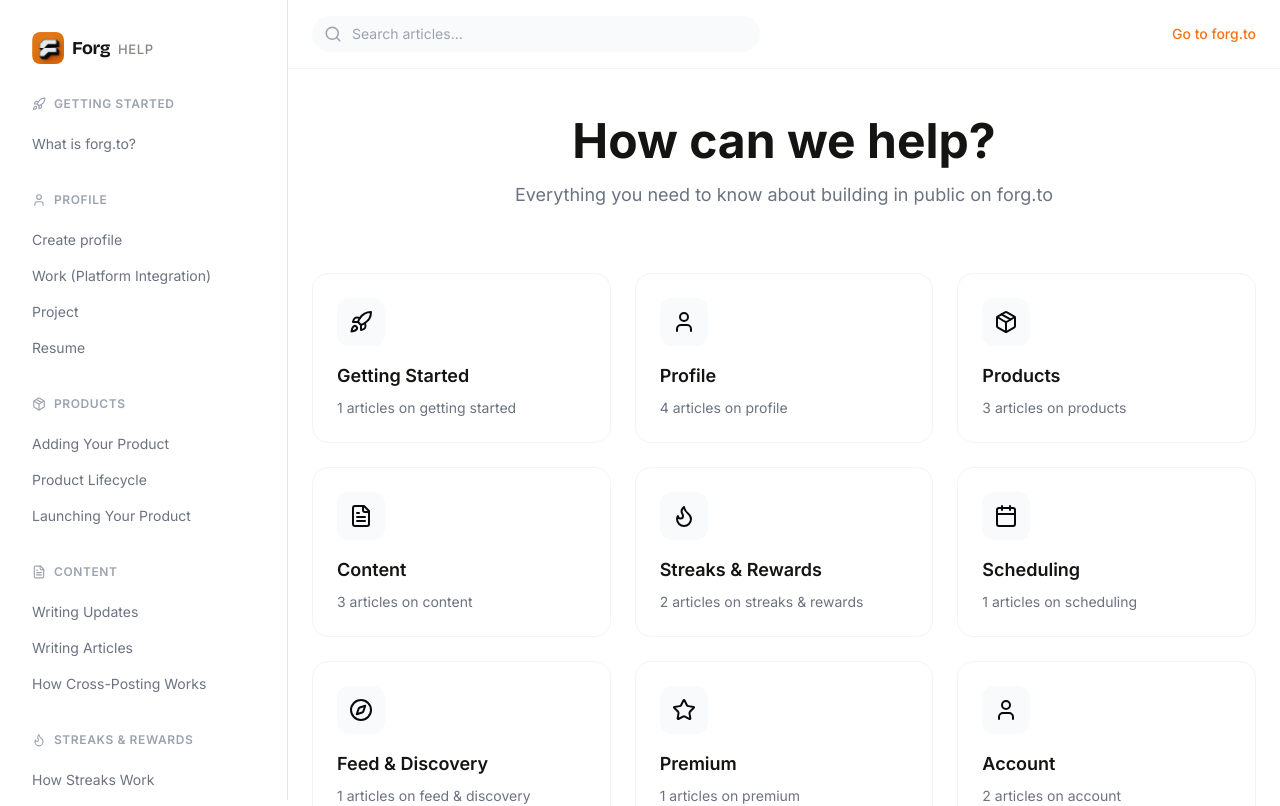
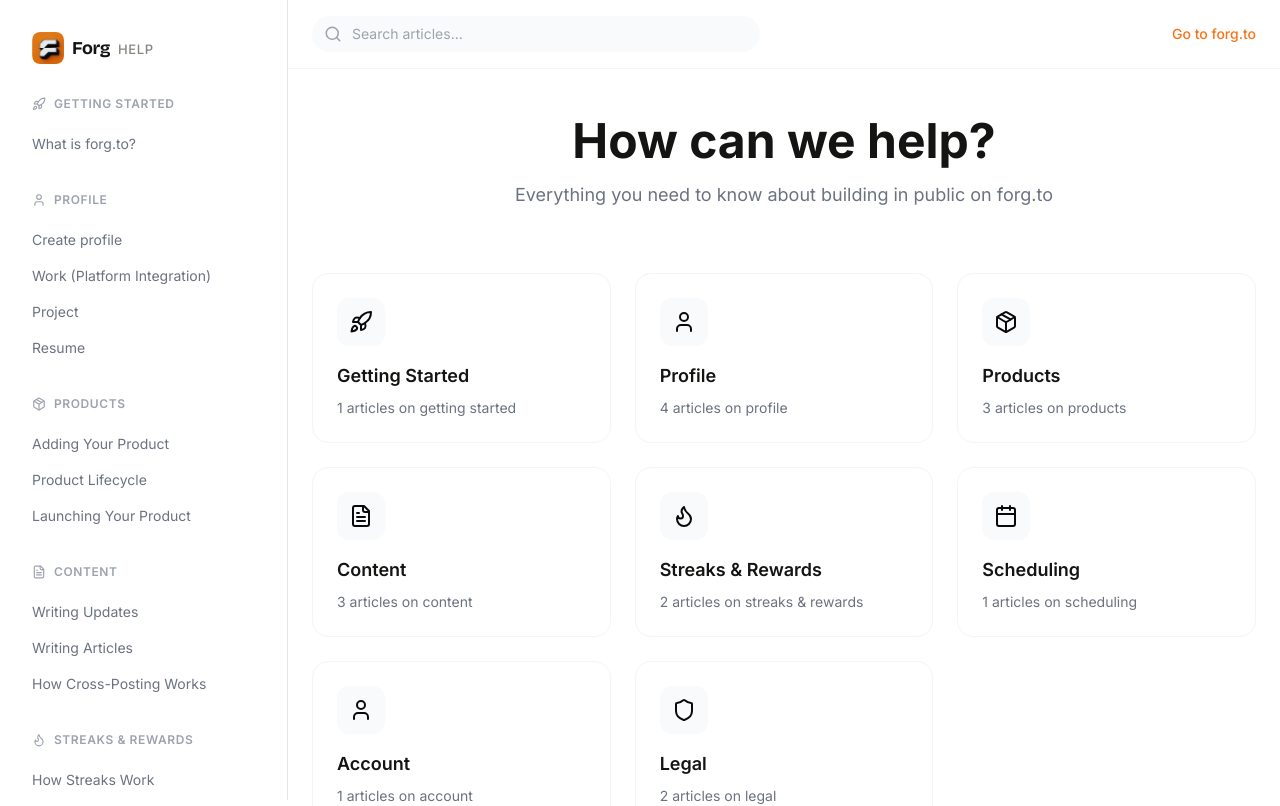
Before and after one commit to forg-to/help, a Next.js app: page / in a window 1280 px wide. Shown: the top 806 px of the page. Built offline with nearby package versions, Linux system fonts and the light colour scheme.

Commit message:
chore: remove deprecated pages, fix account deletion info, and update twitter links

```diff
--- a/data/content.ts
+++ b/data/content.ts
@@ -570,119 +570,10 @@ Scheduled posts look and behave like regular posts once published - including cr
     ]
   },
   {
-    title: "Feed & Discovery",
-    slug: "feed-and-discovery",
-    icon: "Compass",
-    articles: [
-      {
-        title: "How the Feed Works",
-        slug: "how-the-feed-works",
-        lastUpdated: "March 18, 2026",
-        content: `The forg feed shows you the most relevant and engaging content from the builder community. It's not chronological - it's ranked by a combination of engagement, quality, and recency.
-
-**Image: Main Explore feed with trending updates and product cards**
-
-Engagement ranking
-Posts are scored based on the engagement they receive. Each action has a different weight:
-
-| Signal | Weight |
-|--------|--------|
-| Comment | 4.0x |
-| Upvote | 2.0x |
-| Like | 1.0x |
-| View | 0.1x |
-
-**Image: Post showing engagement counts - likes, comments, upvotes, and view count**
-
-Quality bonuses
-Beyond raw engagement, quality signals give posts an additional boost:
-- **Media attached:** +0.3 boost
-- **Post length > 100 chars:** +0.2 boost
-- **Pro account:** +0.5 boost
-
-**Image: A post labeled "Trending" with a high engagement score in the feed**
-
-Time decay
-All posts lose score over time. After 72 hours, decay rate doubles. This keeps the feed fresh. Articles decay slower, so good long-form content stays visible longer.
-
-New builders also get an organic boost to help them get their first visibility on the platform.`
-      }
-    ]
-  },
-  {
-    title: "Premium",
-    slug: "premium",
-    icon: "Star",
-    articles: [
-      {
-        title: "forg Pro",
-        slug: "forg-premium",
-        lastUpdated: "March 18, 2026",
-        content: `forg Pro gives you the tools to post consistently, grow your audience, and build in public faster.
-
-**Image: Pro pricing page showing Monthly ($10) and Annual ($6/mo) plan options**
-
-Pricing:
-- **Monthly:** $10/month
-- **Annual:** $72/year ($6/month - save 40%)
-
-Content & Publishing
-- **3,000 character posts** - vs 500 on free. Tell the full story.
-- **Long-form Articles** - write deep dives with highest SEO priority on forg.
-- **Cross-post with images & video** - push media updates to X, LinkedIn, and Bluesky in one click.
-- **Schedule posts in advance** - queue up a week of content and let forg publish for you.
-- **Pin up to 3 posts** on your profile - surface your best work for every visitor.
-
-**Image: Pro feature list in the upgrade modal showing all Content & Publishing perks**
-
-Growth & Analytics
-- **Advanced audience analytics** - view trends, traffic sources, top posts, and follower growth.
-- **Priority placement in Explore feed** - your posts and products surface higher to more builders.
-- **Dofollow profile & product backlinks** - your links pass real SEO equity to your sites.
-
-**Image: Analytics dashboard showing follower growth chart and top-performing posts**
-
-AI & Automation
-- **Unlimited GitHub AI drafts** - free plan is limited to 3 per week. Pro removes the cap.
-- **GitHub Autopilot** - auto-publishes a post every time you merge a PR, with zero manual effort.
-
-**Image: Studio showing GitHub Autopilot enabled with recent auto-drafted posts**
-
-Community & Identity
-- **Premium badge** next to your name in every feed, comment, and profile.
-- **Unlimited DMs** - free accounts can start 1 new conversation per day.
-- **No ads** - clean, distraction-free experience.
-- **Profile banner image** - customize your profile cover.
-- **Email updates to followers** - notify all your followers by email when you ship.
-
-**Image: Profile showing premium badge, cover banner, and follower email notification toggle**
-
-How to upgrade: Go to **Settings -> Pro -> Upgrade**.`
-      }
-    ]
-  },
-  {
     title: "Account",
     slug: "account",
     icon: "User",
     articles: [
-      {
-        title: "Incognito Mode",
-        slug: "incognito-mode",
-        lastUpdated: "March 18, 2026",
-        content: `Incognito mode makes your profile private and hides you from search results and the explore feed.
-
-**Image: Account settings page showing the Incognito Mode toggle set to off**
-
-When Incognito is enabled:
-- Your profile doesn't appear in search results.
-- Your updates are hidden from the public feed.
-- People with a direct link to your profile can still view it.
-
-To enable: Go to **Settings -> Account -> Enable Incognito Mode**.
-
-**Image: Search results page showing that incognito users do not appear**`
-      },
       {
         title: "Account Settings",
         slug: "account-settings",
@@ -692,13 +583,11 @@ To enable: Go to **Settings -> Account -> Enable Incognito Mode**.
 **Image: Account settings page with sections for username, notifications, and account management**
 
 Key settings:
-- **Username Change:** Go to **Settings -> Account** to update your @handle.
+- **Username Change:** Go to **Settings → Account** to update your @handle.
 - **Notifications:** Control which emails you receive - engagement alerts, community digests, and product updates.
-- **Deleting Your Account:** Permanently delete your account and all associated data via **Settings -> Account -> Delete Account**. This action is irreversible.
+- **Deleting Your Account:** If you wish to delete your account, please email us at [team@forg.to](mailto:team@forg.to) with your reason for deletion. Our team will process your request manually.
 
-**Image: Notification preferences page with toggles for each email type**
-
-**Image: Account deletion confirmation modal with a warning about permanent data removal**`
+**Image: Notification preferences page with toggles for each email type**`
       }
     ]
   },
@@ -711,11 +600,7 @@ Key settings:
         title: "Privacy Policy",
         slug: "privacy",
         lastUpdated: "February 6, 2026",
-        content: `# Privacy Policy
-
-Last Updated: February 6, 2026 | Effective Date: February 6, 2026
-
-This Privacy Policy describes how Forg ("we," "us," or "our") collects, uses, and shares information about you when you use our website located at forg.to and any related services (collectively, the "Services").
+        content: `This Privacy Policy describes how Forg ("we," "us," or "our") collects, uses, and shares information about you when you use our website located at forg.to and any related services (collectively, the "Services").
 
 By accessing or using the Services, you acknowledge that you have read, understood, and agree to be bound by this Privacy Policy. If you do not agree with this Privacy Policy, you must not access or use the Services.
 
@@ -834,17 +719,13 @@ If you have any questions about this Privacy Policy or our data practices, pleas
 
 **forg.**
 Email: team@forg.to
-Twitter/X: @forg`
+Twitter/X: [@forg_to](https://x.com/forg_to)`
       },
       {
         title: "Terms of Service",
         slug: "terms",
         lastUpdated: "February 6, 2026",
-        content: `# Terms of Service
-
-Last Updated: February 6, 2026 | Effective Date: February 6, 2026
-
-These Terms of Service ("Terms") govern your access to and use of forg., including our website located at forg.to and any related services (collectively, the "Services"). Please read these Terms carefully before using the Services.
+        content: `These Terms of Service ("Terms") govern your access to and use of forg., including our website located at forg.to and any related services (collectively, the "Services"). Please read these Terms carefully before using the Services.
 
 By accessing or using the Services, you agree to be bound by these Terms. If you do not agree to these Terms, you must not access or use the Services.
 
@@ -996,7 +877,7 @@ If you have any questions about these Terms, please contact us at:
 
 **forg.**
 Email: team@forg.to
-Twitter/X: @forg`
+Twitter/X: [@forg_to](https://x.com/forg_to)`
       }
     ]
   }
```
